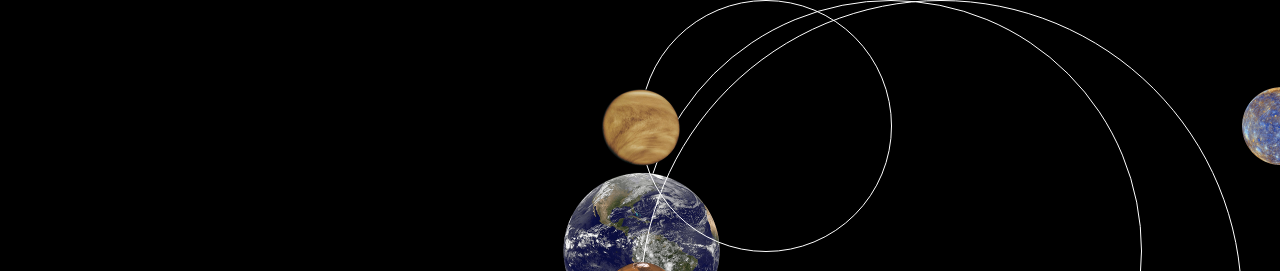
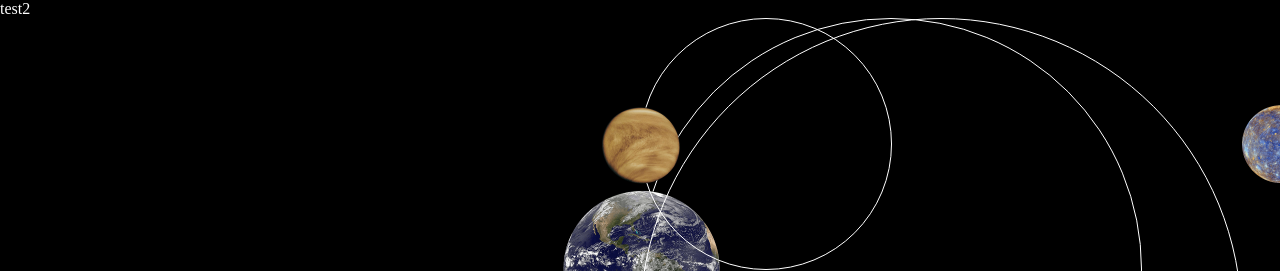
Before and after one commit to manolacherazvan/si_git_project_demo, a plain HTML site: page index.html in a window 1280 px wide. Shown: the top 271 px of the page. Drawn offline with Linux system fonts and the light colour scheme.

Commit message:
commit test2

```diff
--- a/index.html
+++ b/index.html
@@ -5,7 +5,7 @@
 <link rel="stylesheet" href="stylesheet.css">
 </head>
 <body>
-
+<test>test2</test>
 <div id="galaxy">
     <div id="earthOrbit">
         <img id="earthImg" src="images/earth.png">
```
